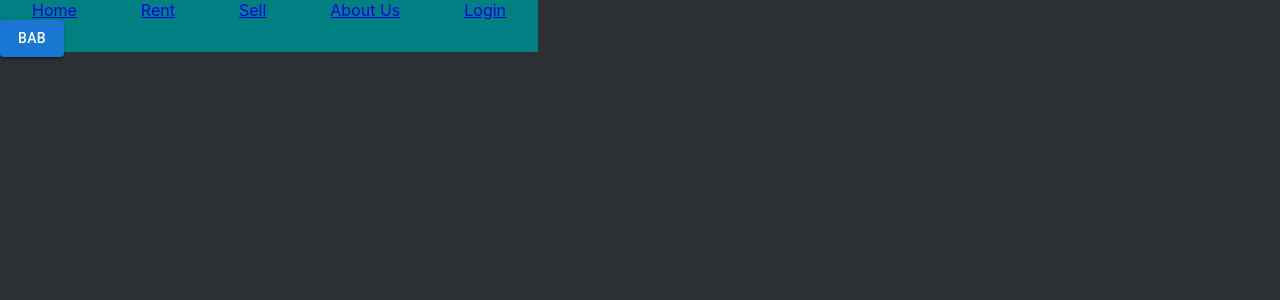
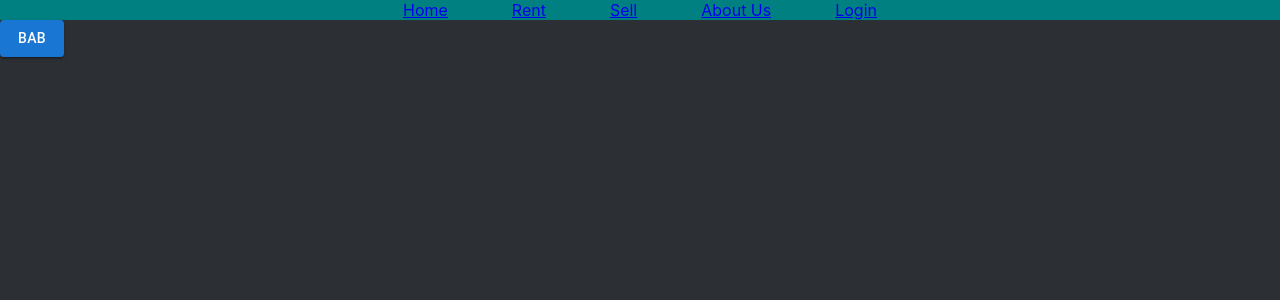
Before and after one commit to MananPersonal/BoughtTools, a React (Create React App) app in the folder frontend/: page / in a window 1280 px wide. Shown: the top 300 px of the page. Built offline with nearby package versions, Linux system fonts and the light colour scheme.

Commit message:
css update

```diff
--- a/frontend/src/App.css
+++ b/frontend/src/App.css
@@ -1,8 +1,14 @@
 .header a {
   padding: 2rem;
-  background-color: teal;
+
 
 }
+
+.header {
+  background-color: teal;
+  text-align: center;
+}
+
 .App {
   text-align: center;
 }
```
